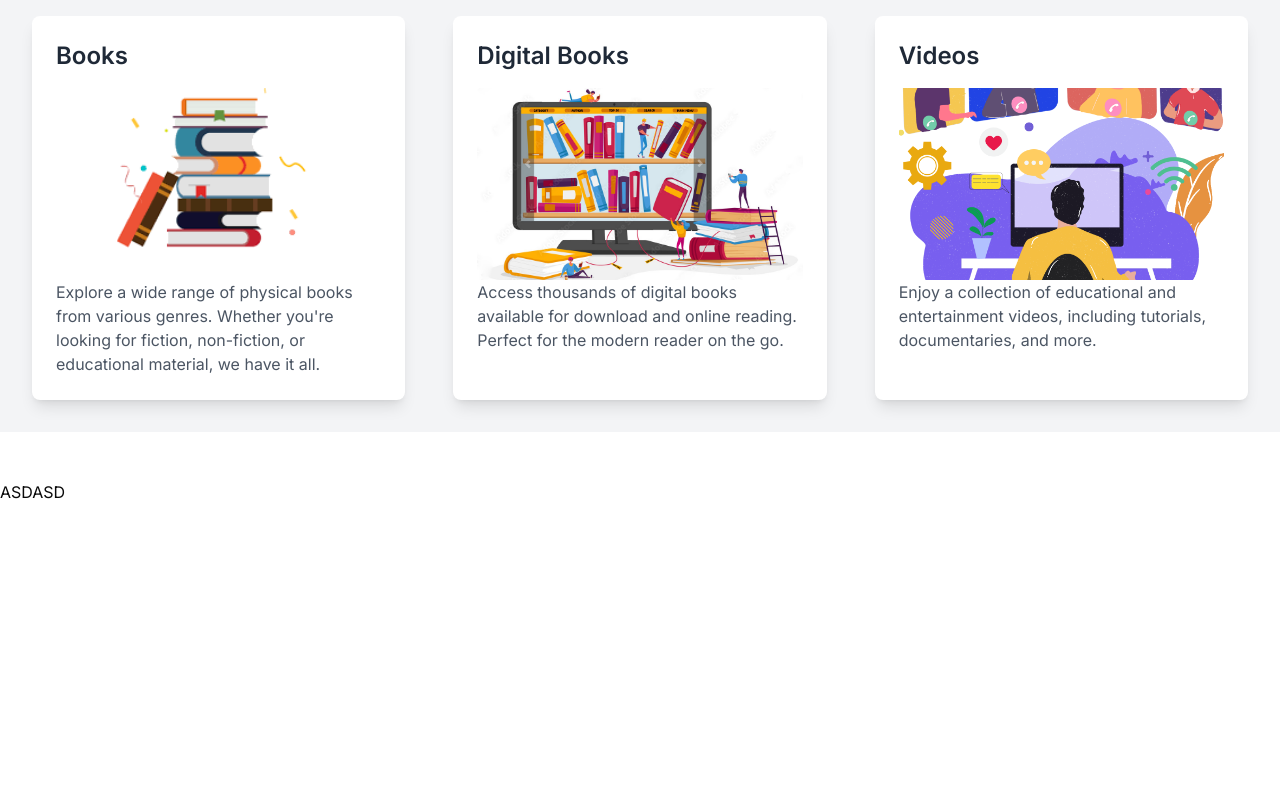
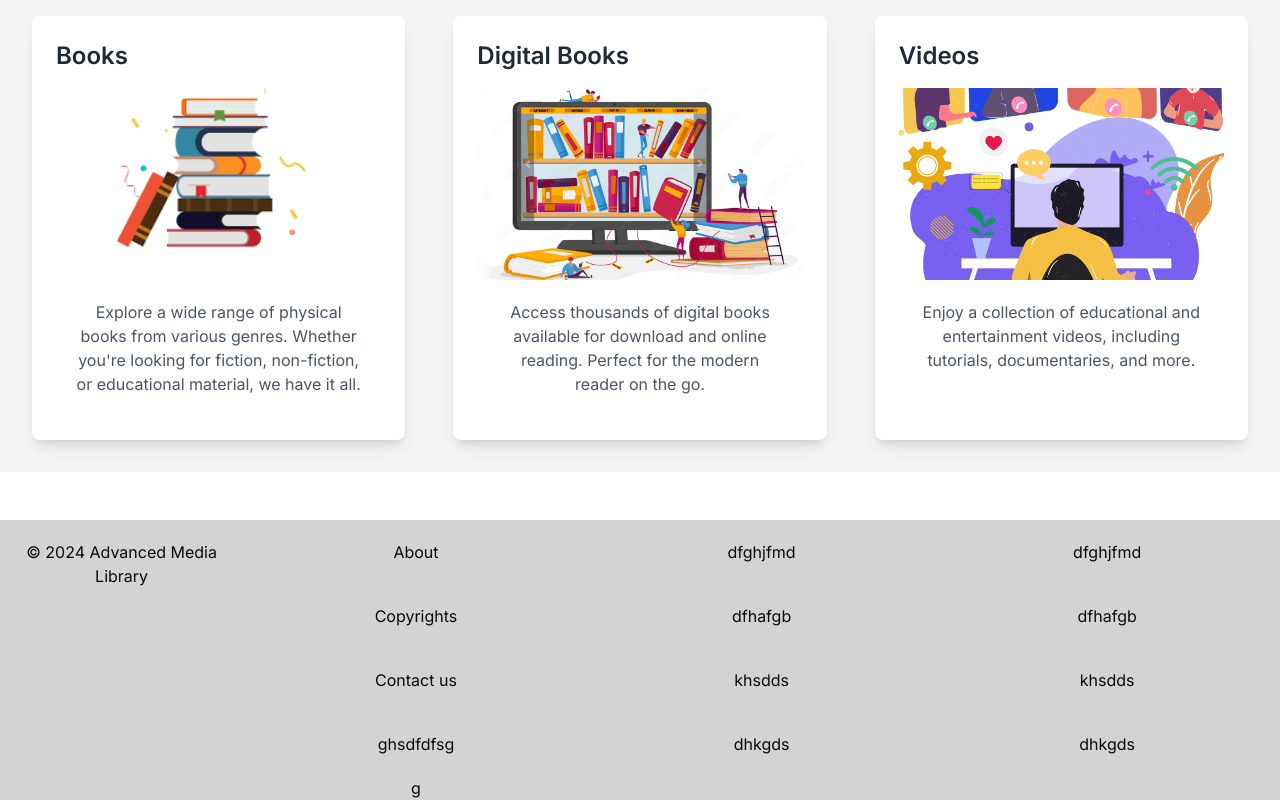
Before and after one commit to c1023738/AML-Library, a Next.js app in the folder aml/: page / in a window 1280 px wide. Shown: the part 662-1462 px from the top of the page. Before the commit the page ends 1166 px from the top, so only its background shows below. Built offline with nearby package versions, Linux system fonts and the light colour scheme; no server answers.

Commit message:
Working footer

```diff
--- a/aml/src/app/Footer.css
+++ b/aml/src/app/Footer.css
@@ -0,0 +1,30 @@
+li{
+    list-style-type: none;
+    padding: 20px;
+    text-align: center;
+}
+footer{
+    display: flex;
+    width:100%;
+    background-color: lightgrey;
+    height: fit-content;
+    flex: 1 1 1;
+}
+ul{
+    display: flex;
+    flex-direction: column;
+    width: 33%;
+    text-align: center;
+
+}
+#leftList{
+    float: left;
+}
+#rightList{
+    float: right;
+}
+p{
+    display: flex;
+    padding: 20px;
+    text-align: center;
+}
--- a/aml/src/app/Footer.tsx
+++ b/aml/src/app/Footer.tsx
@@ -1,3 +1,28 @@
+import './Footer.css';
 export async function Footer() {
-  return <main>ASDASD</main>;
+  return (
+    <div>
+    <footer>
+      <p>&copy; {new Date().getFullYear()} Advanced Media Library</p>
+      <ul id="leftList">
+        <li>About</li>
+        <li><a href="#">Copyrights</a></li>
+        <li><a href="#">Contact us</a></li>
+        <li><a href="#">ghsdfdfsg</a></li>g
+        </ul>
+        <ul>
+          <li><a href="#">dfghjfmd</a></li>
+          <li><a href="#">dfhafgb</a></li>
+          <li><a href="#">khsdds</a></li>
+          <li><a href="#">dhkgds</a></li>
+      </ul>
+      <ul id="rightList">
+          <li><a href="#">dfghjfmd</a></li>
+          <li><a href="#">dfhafgb</a></li>
+          <li><a href="#">khsdds</a></li>
+          <li><a href="#">dhkgds</a></li>
+      </ul>
+    </footer>
+  </div>
+  );
 }
--- a/aml/src/app/footer.tsx
+++ b/aml/src/app/footer.tsx
@@ -1,3 +1,28 @@
+import './Footer.css';
 export async function Footer() {
-  return <main>ASDASD</main>;
+  return (
+    <div>
+    <footer>
+      <p>&copy; {new Date().getFullYear()} Advanced Media Library</p>
+      <ul id="leftList">
+        <li>About</li>
+        <li><a href="#">Copyrights</a></li>
+        <li><a href="#">Contact us</a></li>
+        <li><a href="#">ghsdfdfsg</a></li>g
+        </ul>
+        <ul>
+          <li><a href="#">dfghjfmd</a></li>
+          <li><a href="#">dfhafgb</a></li>
+          <li><a href="#">khsdds</a></li>
+          <li><a href="#">dhkgds</a></li>
+      </ul>
+      <ul id="rightList">
+          <li><a href="#">dfghjfmd</a></li>
+          <li><a href="#">dfhafgb</a></li>
+          <li><a href="#">khsdds</a></li>
+          <li><a href="#">dhkgds</a></li>
+      </ul>
+    </footer>
+  </div>
+  );
 }
```
